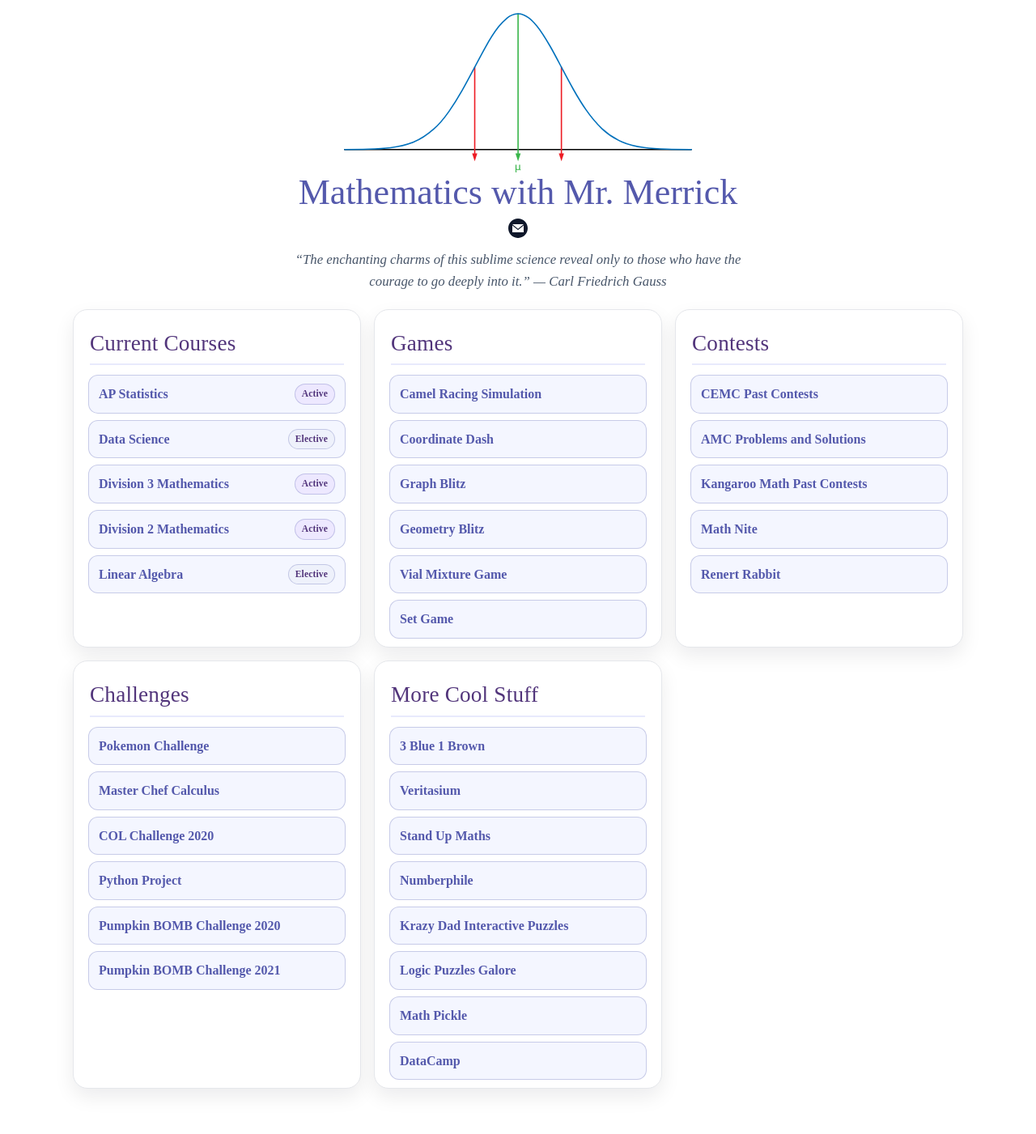
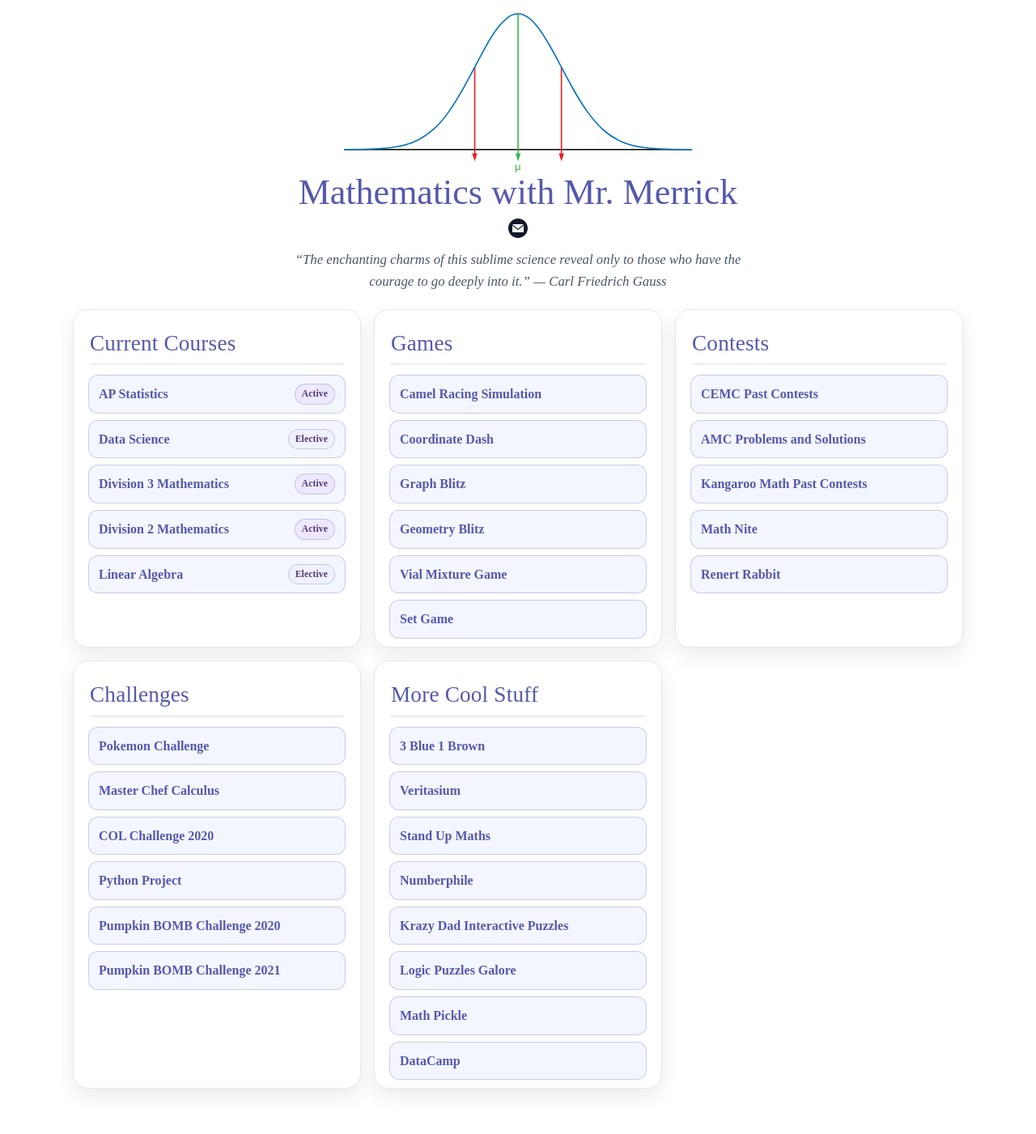
Before and after one commit to MerrickMath/MerrickMath.github.io, a Jekyll site: the page newpage.html, which Jekyll copies as it is, in a window 1280 px wide. Shown: the whole page at 81% size. Built offline with Jekyll 4.4.1, drawn with Linux system fonts in a browser that asks for light colours; some web fonts are replaced.

Commit message:
Update newpage.html

```diff
--- a/newpage.html
+++ b/newpage.html
@@ -31,7 +31,7 @@
   .grid{display:grid;grid-template-columns:repeat(12,1fr);gap:16px;}
   section{grid-column:span 12;background:var(--surface);border:1px solid #e5e7eb;border-radius:var(--radius);box-shadow:var(--shadow);padding:18px 18px 10px;}
   @media (min-width:860px){section{grid-column:span 4;}}
-  section h2{margin:2px 2px 12px;font-size:clamp(1.3rem,2.4vw,1.7rem);font-weight:400;letter-spacing:.2px;color:var(--purple);border-bottom:2px solid #e8eafc;padding-bottom:.2rem;font-family:'Cormorant', serif;}
+  section h2{margin:2px 2px 12px;font-size:clamp(1.3rem,2.4vw,1.7rem);font-weight:400;letter-spacing:.2px;color:var(--indigo);border-bottom:2px solid #e8eafc;padding-bottom:.2rem;font-family:'Cormorant', serif;}
   ul.linklist{list-style:none;padding:0;margin:0;display:grid;gap:8px;}
   .linkitem a{display:flex;align-items:center;justify-content:space-between;gap:10px;text-decoration:none;color:var(--indigo);background:var(--surface-alt);padding:10px 12px;border-radius:12px;border:1px solid var(--ring);transition:transform .12s ease, box-shadow .12s ease, border-color .12s ease, background .12s ease;outline-offset:3px;font-weight:600;}
   .linkitem a:hover,.linkitem a:focus{transform:translateY(-1px);box-shadow:0 10px 18px rgba(2,6,23,.10);border-color:var(--indigo);background:#e9ecff;}
```
